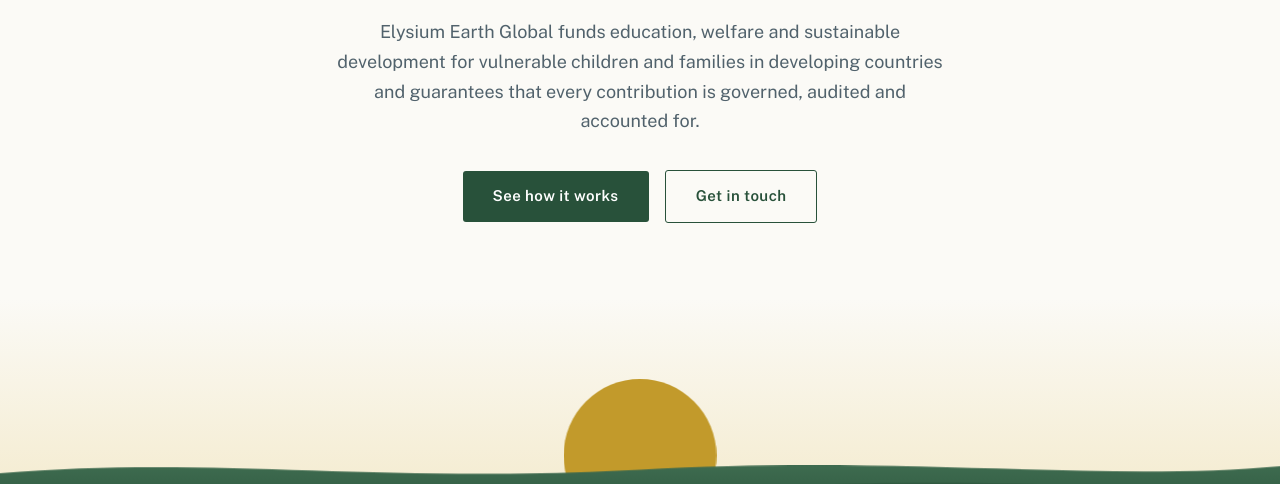
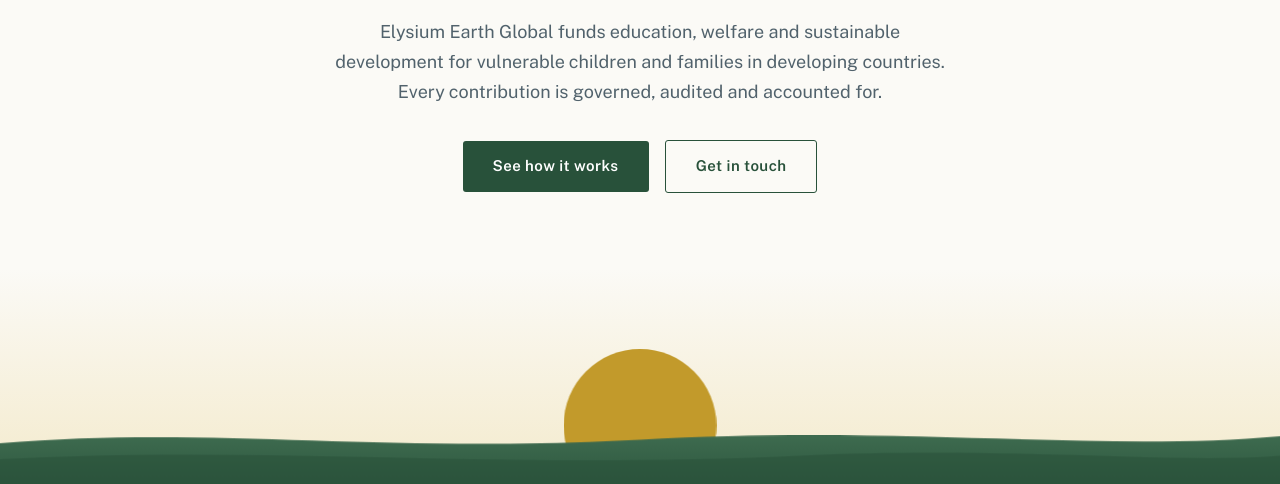
Before and after one commit to elysium-earth-global/elysium-earth-global.github.io, a plain HTML site: page index.html in a window 1280 px wide. Shown: the part 316-800 px from the top of the page. Drawn offline with nearby package versions, Linux system fonts and the light colour scheme.

Commit message:
Update index.html

```diff
--- a/index.html
+++ b/index.html
@@ -193,7 +193,7 @@
     <div class="wrap">
       <p class="eyebrow">A Norwegian non-profit organisation · Oslo</p>
       <h1>The foundation behind transparent giving.</h1>
-      <p class="lead">Elysium Earth Global funds education, welfare and sustainable development for vulnerable children and families in developing countries and guarantees that every contribution is governed, audited and accounted for.</p>
+      <p class="lead">Elysium Earth Global funds education, welfare and sustainable development for vulnerable children and families in developing countries. Every contribution is governed, audited and accounted for.</p>
       <a class="btn" href="#structure">See how it works</a>
       <a class="btn ghost" href="#contact">Get in touch</a>
     </div>
```
